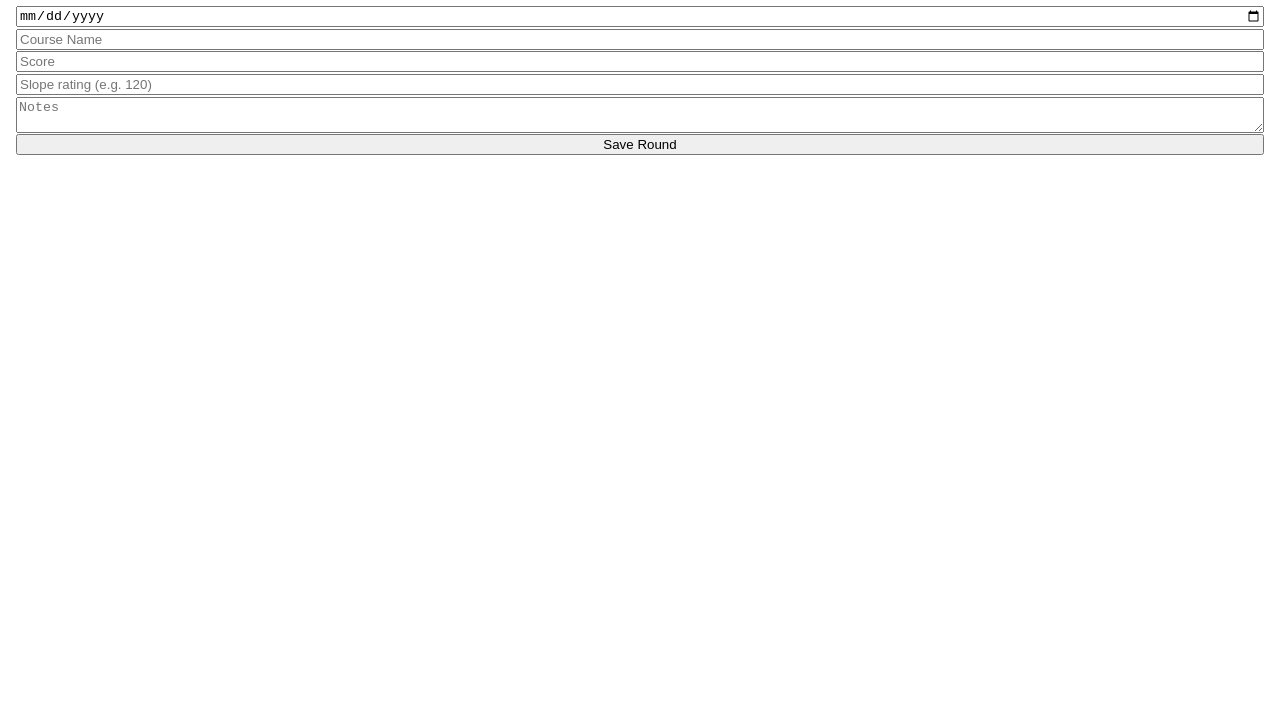
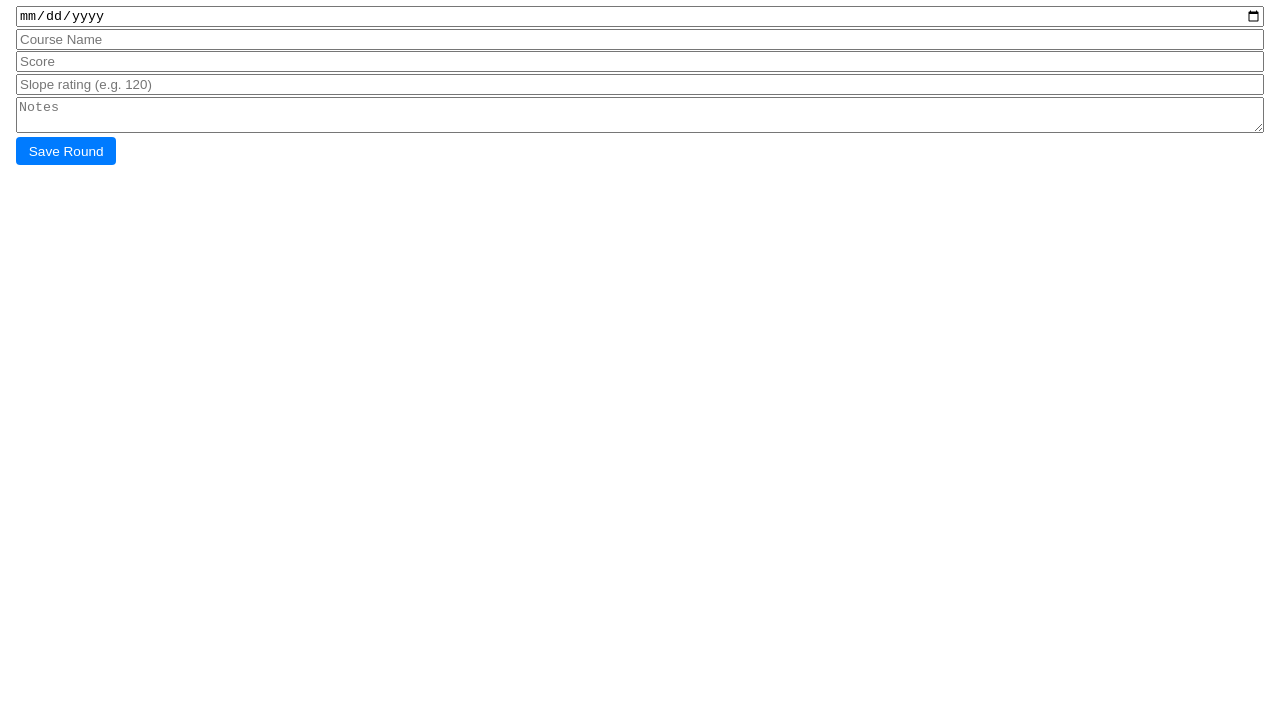
Before and after one commit to GCGIBEAULT/Golflog, a plain HTML site: page index.html in a window 1280 px wide. Shown: the part 92-800 px from the top of the page. Drawn offline with Linux system fonts and the light colour scheme.

Commit message:
Update index.html

```diff
--- a/index.html
+++ b/index.html
@@ -1,3 +1,4 @@
+
 <!DOCTYPE html>
 <html lang="en">
 <head>
@@ -15,7 +16,7 @@
       <input type="number" id="score" placeholder="Score" required />
       <input type="number" id="slope" placeholder="Slope rating (e.g. 120)" required />
       <textarea id="notes" placeholder="Notes"></textarea>
-      <button type="submit">Save Round</button>
+<button type="submit" id="saveBtn">Save Round</button>
     </form>
     <section id="log"></section>
   </main>
```
